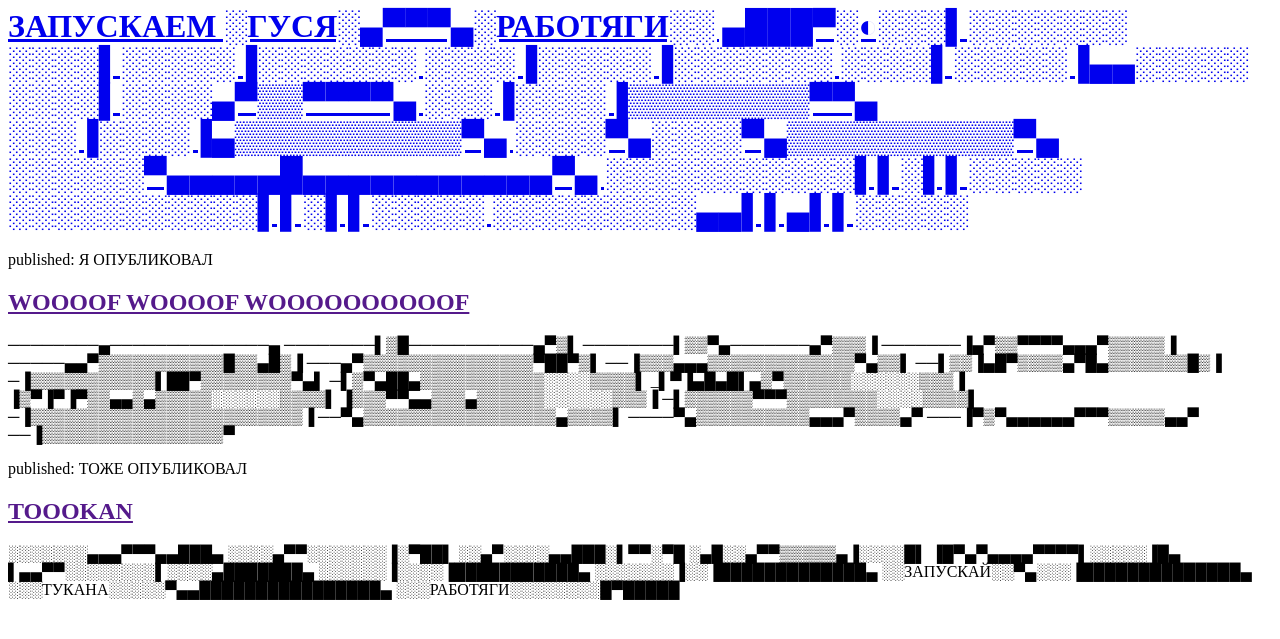
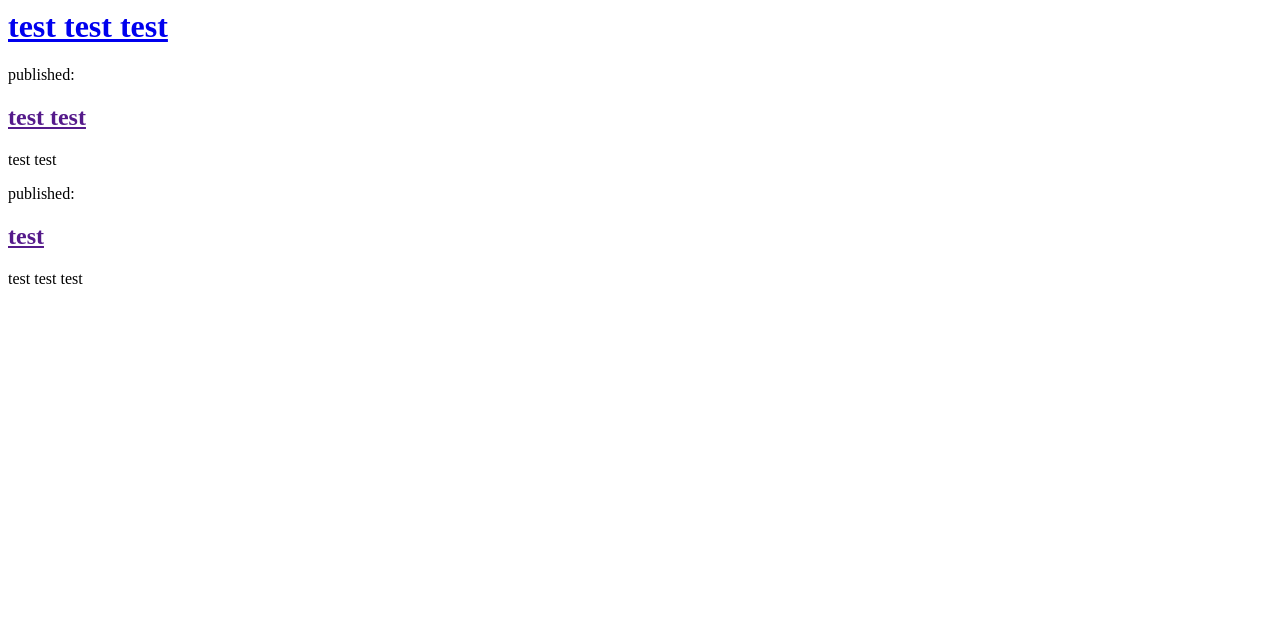
Before and after one commit to hcMeat/my-first-blog, a Django app: page / in a window 1280 px wide. Shown: the top 639 px of the page. Run offline with Django 3.2, Linux system fonts and the light colour scheme.

Commit message:
Changed the HTML

```diff
--- a/blog/templates/blog/post_list.html
+++ b/blog/templates/blog/post_list.html
@@ -1,61 +1,22 @@
 <html>
     <head>
-        <title>ГУСЬ ГАГАГАГА</title>
+        <title>test test</title>
     </head>
     <body>
         <div>
-            <h1><a href="/">ЗАПУСКАЕМ
-                ░ГУСЯ░▄▀▀▀▄░РАБОТЯГИ░░
-                ▄███▀░◐░░░▌░░░░░░░
-                ░░░░▌░░░░░▐░░░░░░░
-                ░░░░▐░░░░░▐░░░░░░░
-                ░░░░▌░░░░░▐▄▄░░░░░
-                ░░░░▌░░░░▄▀▒▒▀▀▀▀▄
-                ░░░▐░░░░▐▒▒▒▒▒▒▒▒▀▀▄
-                ░░░▐░░░░▐▄▒▒▒▒▒▒▒▒▒▒▀▄
-                ░░░░▀▄░░░░▀▄▒▒▒▒▒▒▒▒▒▒▀▄
-                ░░░░░░▀▄▄▄▄▄█▄▄▄▄▄▄▄▄▄▄▄▀▄
-                ░░░░░░░░░░░▌▌░▌▌░░░░░
-                ░░░░░░░░░░░▌▌░▌▌░░░░░
-                ░░░░░░░░░▄▄▌▌▄▌▌░░░░░</a></h1>
+            <h1><a href="/">test test test</a></h1>
         </div>
 
         <div>
-            <p>published: Я ОПУБЛИКОВАЛ</p>
-            <h2><a href="">WOOOOF WOOOOF WOOOOOOOOOOF</a></h2>
-            <p>────────▄──────────────▄
-                ────────▌▒█───────────▄▀▒▌
-                ────────▌▒▒▀▄───────▄▀▒▒▒▐
-                ───────▐▄▀▒▒▀▀▀▀▄▄▄▀▒▒▒▒▒▐
-                ─────▄▄▀▒▒▒▒▒▒▒▒▒▒▒█▒▒▄█▒▐
-                ───▄▀▒▒▒▒▒▒▒▒▒▒▒▒▒▒▒▀██▀▒▌
-                ──▐▒▒▒▄▄▄▒▒▒▒▒▒▒▒▒▒▒▒▒▀▄▒▒▌
-                ──▌▒▒▐▄█▀▒▒▒▒▄▀█▄▒▒▒▒▒▒▒█▒▐
-                ─▐▒▒▒▒▒▒▒▒▒▒▒▌██▀▒▒▒▒▒▒▒▒▀▄▌
-                ─▌▒▀▄██▄▒▒▒▒▒▒▒▒▒▒▒░░░░▒▒▒▒▌
-                _▌▀▐▄█▄█▌▄▒▀▒▒▒▒▒▒░░░░░░▒▒▒▐
-                ▐▒▀▐▀▐▀▒▒▄▄▒▄▒▒▒▒▒░░░░░░▒▒▒▒▌
-                ▐▒▒▒▀▀▄▄▒▒▒▄▒▒▒▒▒▒░░░░░░▒▒▒▐
-                ─▌▒▒▒▒▒▒▀▀▀▒▒▒▒▒▒▒▒░░░░▒▒▒▒▌
-                ─▐▒▒▒▒▒▒▒▒▒▒▒▒▒▒▒▒▒▒▒▒▒▒▒▒▐
-                ──▀▄▒▒▒▒▒▒▒▒▒▒▒▒▒▒▒▒▒▄▒▒▒▒▌
-                ────▀▄▒▒▒▒▒▒▒▒▒▒▄▄▄▀▒▒▒▒▄▀
-                ───▐▀▒▀▄▄▄▄▄▄▀▀▀▒▒▒▒▒▄▄▀
-                ──▐▒▒▒▒▒▒▒▒▒▒▒▒▒▒▒▒▀</p>
+            <p>published: </p>
+            <h2><a href="">test test</a></h2>
+            <p>test test</p>
         </div>
 
         <div>
-            <p>published: ТОЖЕ ОПУБЛИКОВАЛ</p>
-            <h2><a href="">TOOOKAN</a></h2>
-            <p>
-                ░░░░░░░▄▄▄▀▀▀▄▄███▄
-                ░░░░▄▀▀░░░░░░░▐░▀██▌
-                ░░▄▀░░░░▄▄███░▌▀▀░▀█
-                ░▄█░░▄▀▀▒▒▒▒▒▄▐░░░░█▌
-                ▐█▀▄▀▄▄▄▄▀▀▀▀▌░░░░░▐█▄
-                ▌▄▄▀▀░░░░░░░░▌░░░░▄███████▄
-                ░░░░░░▐░░░░▐███████████▄
-                ░░░░░░░▐░░▐█████████████▄ ░░ЗАПУСКАЙ░░▀▄░░░▐██████████████▄ ░░░ТУКАНА░░░░░▀▄▄████████████████▄ ░░░РАБОТЯГИ░░░░░░░░█▀█████</p>
+            <p>published: </p>
+            <h2><a href="">test </a></h2>
+            <p>test test test</p>
         </div>
     </body>
 </html>
```
